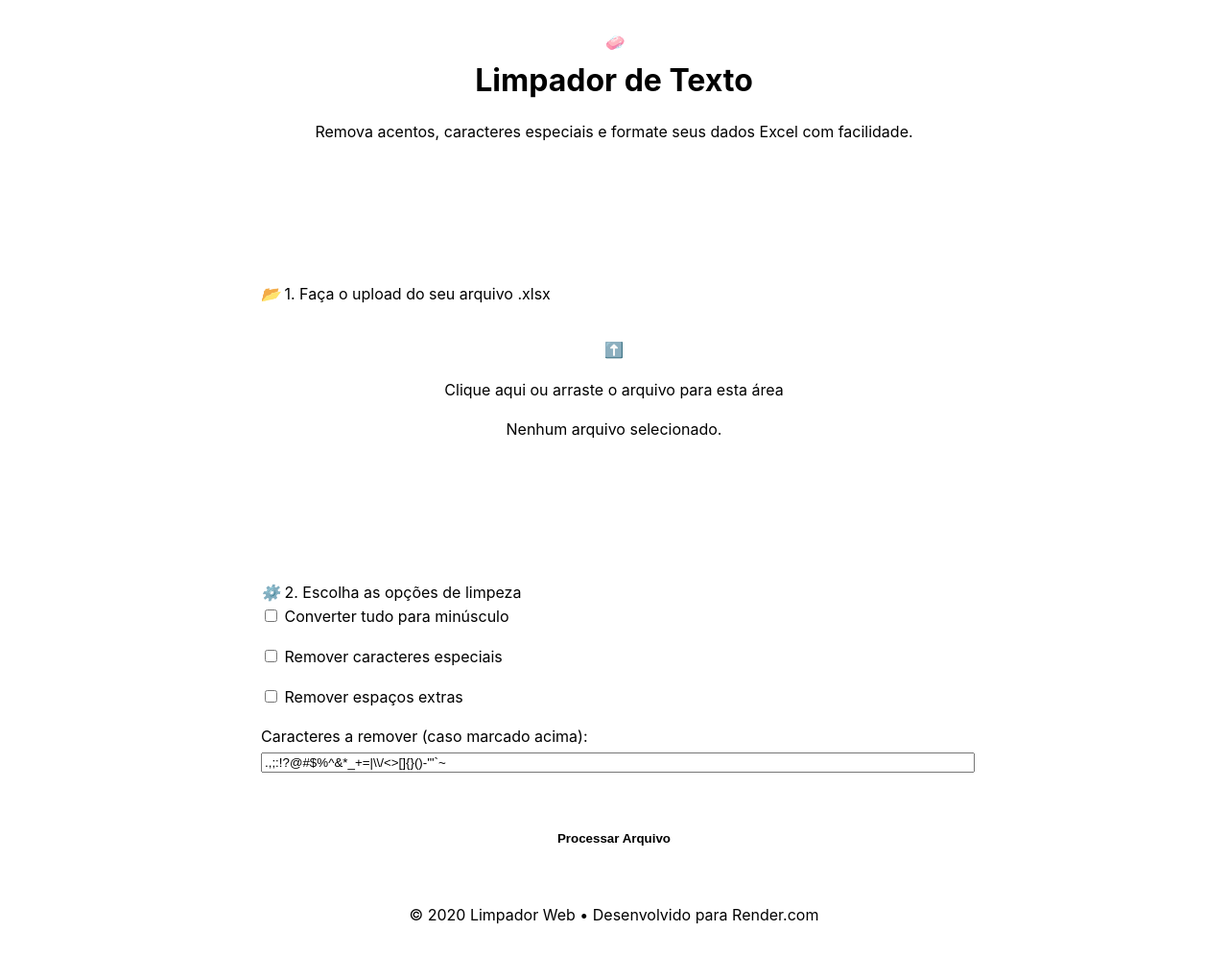
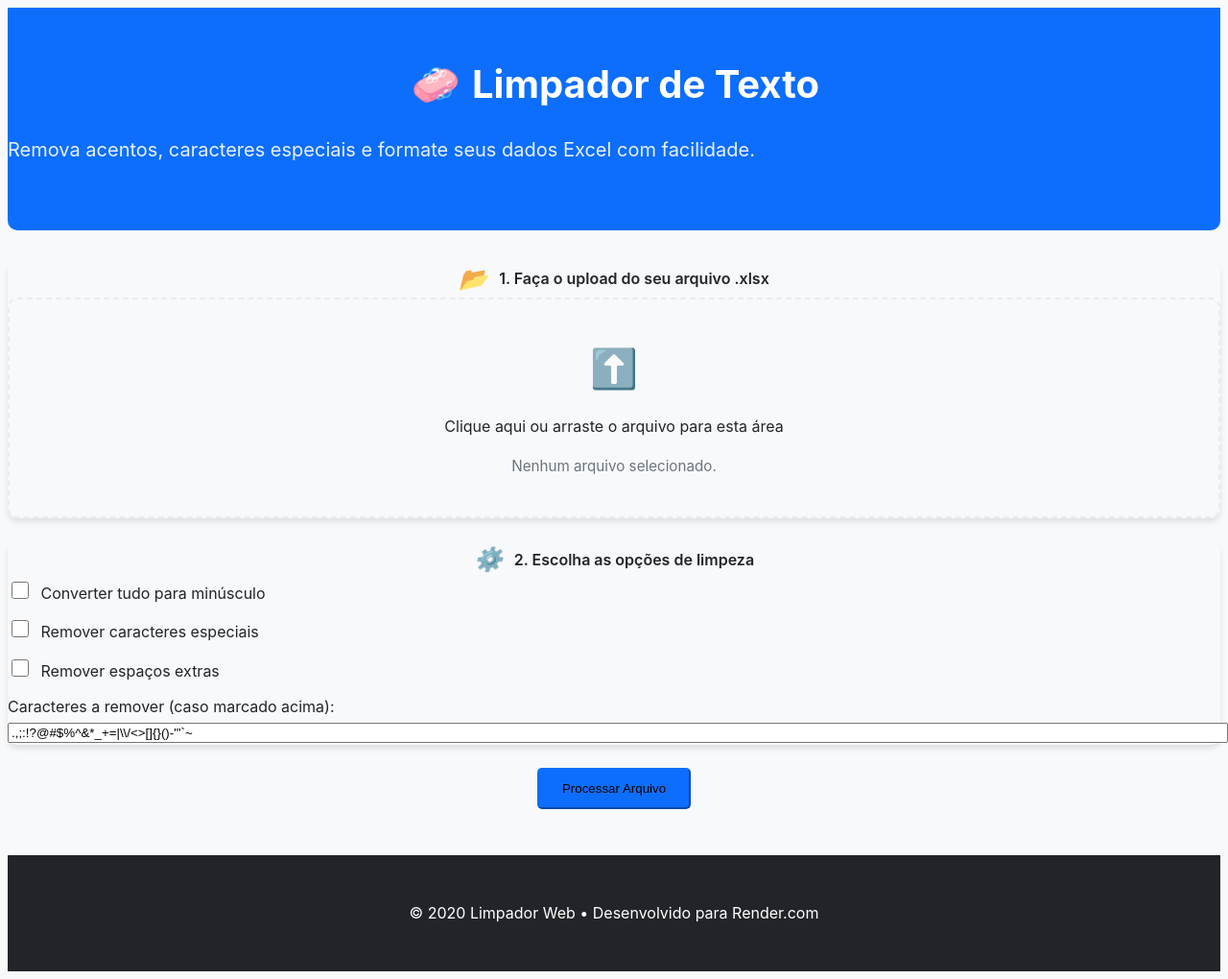
Before and after one commit to Douglasprojetospro/limpador-web, a Flask app: template templates/index.html in a window 1280 px wide. Shown: the whole page at 96% size. Before the commit the page ends 963 px from the top, so only its background shows below. Run offline with Flask 3, Linux system fonts and the light colour scheme; the template is opened without the code that fills it: most values are stand-ins (such as "Sample title", 1, 10 or a date in 2020).

Commit message:
Update style.css

```diff
--- a/static/style.css
+++ b/static/style.css
@@ -1,10 +1,4 @@
-<!DOCTYPE html>
-<html lang="pt-br">
-<head>
-    <meta charset="UTF-8">
-    <title>Limpeza de Dados</title>
-    <meta name="viewport" content="width=device-width, initial-scale=1">
-    <style>
+
 :root {
     --primary-color: #0d6efd;
     --primary-hover: #0b5ed7;
@@ -23,48 +17,75 @@
 }
 
 body {
-            font-family: -apple-system, BlinkMacSystemFont, 'Segoe UI', Roboto, Arial, sans-serif;
+    font-family: -apple-system, BlinkMacSystemFont, 'Segoe UI', Roboto, 'Helvetica Neue', Arial, sans-serif;
     background-color: var(--light-gray);
     color: var(--text-color);
     line-height: 1.6;
-            margin: 0;
-        }
-
-        .container {
-            max-width: 800px;
-            margin: 0 auto;
-            padding: 2rem;
 }
 
 .header {
     background-color: var(--primary-color);
     color: var(--white);
-            padding: 2rem;
-            text-align: center;
+    padding: 3rem 0;
+    margin-bottom: 2rem;
     border-radius: 0 0 var(--border-radius) var(--border-radius);
 }
 
-        .header h1 {
+.logo {
+    display: flex;
+    align-items: center;
+    justify-content: center;
+    gap: 1rem;
+    margin-bottom: 1rem;
+}
+
+.logo i {
+    font-size: 2.5rem;
+}
+
+.logo h1 {
+    font-size: 2.5rem;
+    font-weight: 700;
     margin: 0;
-            font-size: 2rem;
+}
+
+.subtitle {
+    font-size: 1.25rem;
+    opacity: 0.9;
 }
 
 .card {
-            background-color: var(--white);
-            padding: 2rem;
     border-radius: var(--border-radius);
     box-shadow: var(--box-shadow);
-            margin-top: 2rem;
+    border: none;
+    margin-bottom: 1.5rem;
+    transition: var(--transition);
+}
+
+.card:hover {
+    box-shadow: var(--box-shadow-lg);
+}
+
+.card-title {
+    display: flex;
+    align-items: center;
+    justify-content: center;
+    gap: 0.75rem;
+    font-weight: 600;
+}
+
+.card-title i {
+    font-size: 1.5rem;
 }
 
 .upload-area {
     border: 2px dashed var(--medium-gray);
     border-radius: var(--border-radius);
-            padding: 2rem;
+    padding: 2.5rem;
     text-align: center;
     cursor: pointer;
     transition: var(--transition);
-            margin-bottom: 1rem;
+    margin-bottom: 1.5rem;
 }
 
 .upload-area:hover {
@@ -72,130 +93,141 @@
     background-color: var(--primary-light);
 }
 
+.upload-icon {
+    font-size: 2.5rem;
+    color: var(--primary-color);
+    margin-bottom: 1rem;
+}
+
+.file-info {
+    margin-top: 1rem;
+    font-size: 0.95rem;
+    color: var(--text-light);
+    transition: var(--transition);
+}
+
 .file-input {
     display: none;
 }
 
 .option-item {
-            margin-bottom: 1rem;
+    margin-bottom: 0.75rem;
+}
+
+.option-item input[type="checkbox"] {
+    width: 18px;
+    height: 18px;
+    margin-right: 0.5rem;
 }
 
 .btn {
     padding: 0.75rem 1.5rem;
     border-radius: var(--border-radius-sm);
-            border: none;
-            background-color: var(--primary-color);
-            color: var(--white);
-            font-weight: bold;
-            cursor: pointer;
+    font-weight: 500;
     transition: var(--transition);
 }
 
-        .btn:hover {
+.btn-primary {
+    background-color: var(--primary-color);
+    border-color: var(--primary-color);
+}
+
+.btn-primary:hover {
     background-color: var(--primary-hover);
+    border-color: var(--primary-hover);
+}
+
+.btn-outline-primary {
+    color: var(--primary-color);
+    border-color: var(--primary-color);
+}
+
+.btn-outline-primary:hover {
+    background-color: var(--primary-color);
+    color: var(--white);
+}
+
+.step-number {
+    background-color: var(--primary-color);
+    color: var(--white);
+    width: 40px;
+    height: 40px;
+    border-radius: 50%;
+    display: flex;
+    align-items: center;
+    justify-content: center;
+    margin: 0 auto 1rem;
+    font-weight: bold;
+}
+
+.step-title {
+    color: var(--primary-color);
+    font-weight: 600;
+    margin-bottom: 0.75rem;
 }
 
 .progress-container {
     display: none;
-            margin-top: 2rem;
+    margin: 1.5rem 0;
 }
 
 .progress-text {
     text-align: center;
     margin-bottom: 0.5rem;
+    font-weight: 500;
 }
 
 .progress {
     height: 10px;
-            background-color: var(--medium-gray);
     border-radius: 5px;
-            overflow: hidden;
 }
 
 .progress-bar {
-            height: 100%;
-            width: 0%;
     background-color: var(--primary-color);
-            transition: width 0.4s ease;
+    transition: width 0.6s ease;
 }
 
-        @media (max-width: 600px) {
-            .header h1 {
-                font-size: 1.5rem;
+.footer {
+    background-color: var(--dark);
+    color: var(--white);
+    padding: 2rem 0;
+    margin-top: 3rem;
 }
 
-            .container {
-                padding: 1rem;
+@media (max-width: 768px) {
+    .header {
+        padding: 2rem 0;
+    }
+
+    .logo {
+        flex-direction: column;
+        text-align: center;
+        gap: 0.5rem;
+    }
+
+    .logo h1 {
+        font-size: 2rem;
+    }
+
+    .subtitle {
+        font-size: 1.1rem;
+    }
+
+    .upload-area {
+        padding: 1.5rem;
     }
 }
-    </style>
-</head>
-<body>
-    <div class="header">
-        <h1>Limpeza de Dados Excel</h1>
-        <p style="font-weight: 300;">Tamanho máximo do arquivo: <strong>{{ max_size_mb }} MB</strong></p>
-    </div>
 
-    <div class="container">
-        <div class="card">
-            <form id="form-processamento" method="POST" enctype="multipart/form-data">
-                <label class="upload-area">
-                    Clique para selecionar um arquivo .xlsx
-                    <input class="file-input" type="file" name="file" accept=".xlsx" required>
-                </label>
+@media (max-width: 576px) {
+    .logo h1 {
+        font-size: 1.75rem;
+    }
 
-                <div class="option-item">
-                    <label><input type="checkbox" name="minusculo" checked> Converter texto para minúsculo</label>
-                </div>
+    .subtitle {
+        font-size: 1rem;
+    }
 
-                <div class="option-item">
-                    <label><input type="checkbox" name="remover_especiais" checked> Remover acentos e caracteres especiais</label>
-                </div>
-
-                <div class="option-item">
-                    <label><input type="checkbox" name="remover_espacos" checked> Remover espaços duplicados</label>
-                </div>
-
-                <div class="option-item">
-                    <label>Regex de caracteres a remover:</label>
-                    <input type="text" name="caracteres" style="width: 100%;" value=".,;:!?@#$%^&*_+=|\/<>[]{}()-'&quot;`~">
-                </div>
-
-                <button class="btn" type="submit">Processar e Baixar</button>
-            </form>
-
-            <div class="progress-container" id="progresso-container">
-                <div class="progress-text" id="progresso-texto">Processando...</div>
-                <div class="progress">
-                    <div class="progress-bar" id="progresso-barra"></div>
-                </div>
-            </div>
-        </div>
-    </div>
-
-    <script>
-        const form = document.getElementById('form-processamento');
-        const progressoContainer = document.getElementById('progresso-container');
-        const progressoBarra = document.getElementById('progresso-barra');
-        const progressoTexto = document.getElementById('progresso-texto');
-
-        form.addEventListener('submit', () => {
-            progressoContainer.style.display = 'block';
-            progressoBarra.style.width = '0%';
-            progressoTexto.textContent = 'Iniciando...';
-
-            let progresso = 0;
-            const intervalo = setInterval(() => {
-                if (progresso >= 90) {
-                    clearInterval(intervalo);
-                    progressoTexto.textContent = 'Finalizando...';
-                } else {
-                    progresso += 10;
-                    progressoBarra.style.width = progresso + '%';
-                    progressoTexto.textContent = `Processando... ${progresso}%`;
+    .card-title {
+        font-size: 1.25rem;
     }
-            }, 300);
-        });
-    </script>
-</body>
-</html>
+}
```
Lines whose indentation alone changed are shown as unchanged.
